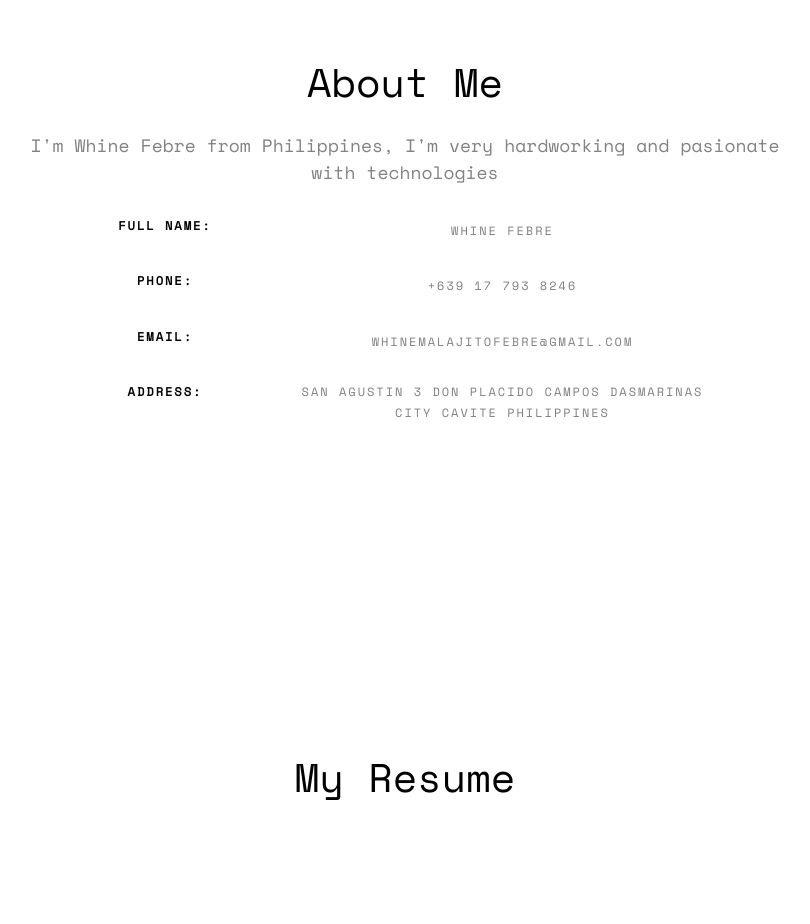
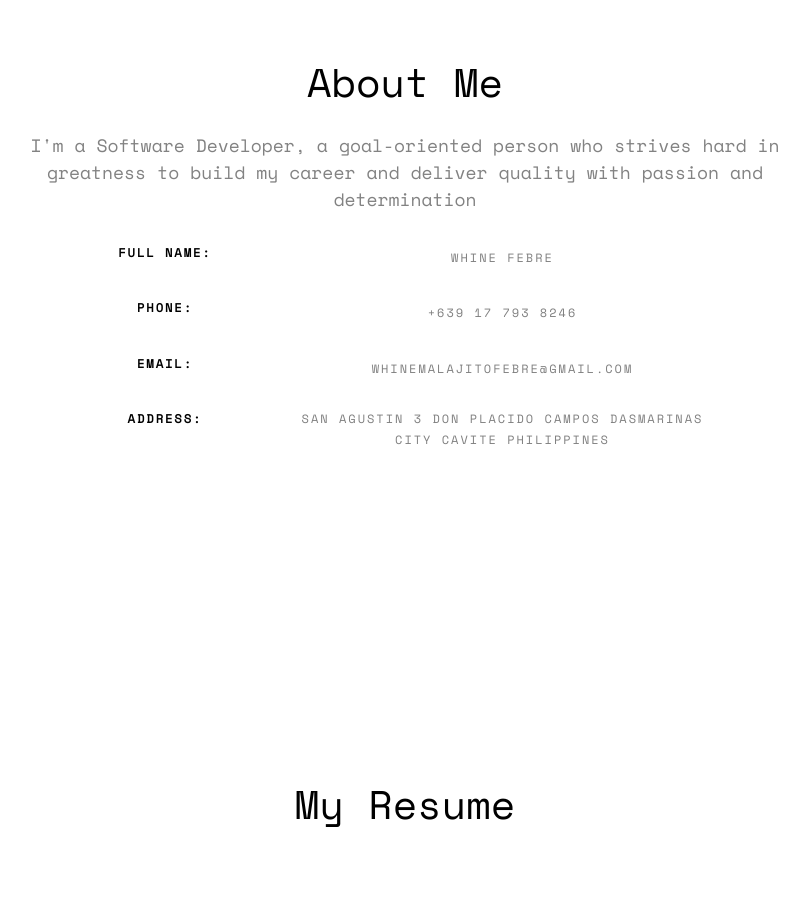
Before and after one commit to whinefebre/whinefebre.github.io, a plain HTML site: page index.html in a window 1280 px wide. Shown: the part 860-1784 px from the top of the page, without its empty margins (235-1045 px from the left). Drawn offline with nearby package versions, Linux system fonts and the light colour scheme; some packages are replaced by stand-ins of ours; no server answers; files whose address does not match are found by name.

Commit message:
Update index.html

```diff
--- a/index.html
+++ b/index.html
@@ -83,7 +83,7 @@
 			<div class="row">
 				<div class="col-md-8 col-md-offset-2 text-center fh5co-heading">
 					<h2>About Me</h2>
-				    <p>I'm Whine Febre from Philippines, I'm very hardworking and pasionate with technologies</p>
+				    <p>I'm a Software Developer, a goal-oriented person who strives hard in greatness to build my career and deliver quality with passion and determination</p>
 					<p><ul class="info">
 						<li><span class="first-block">Full Name:</span><span class="second-block">Whine Febre</span></li>
 						<li><span class="first-block">Phone:</span><span class="second-block">+639 17 793 8246</span></li>
```
